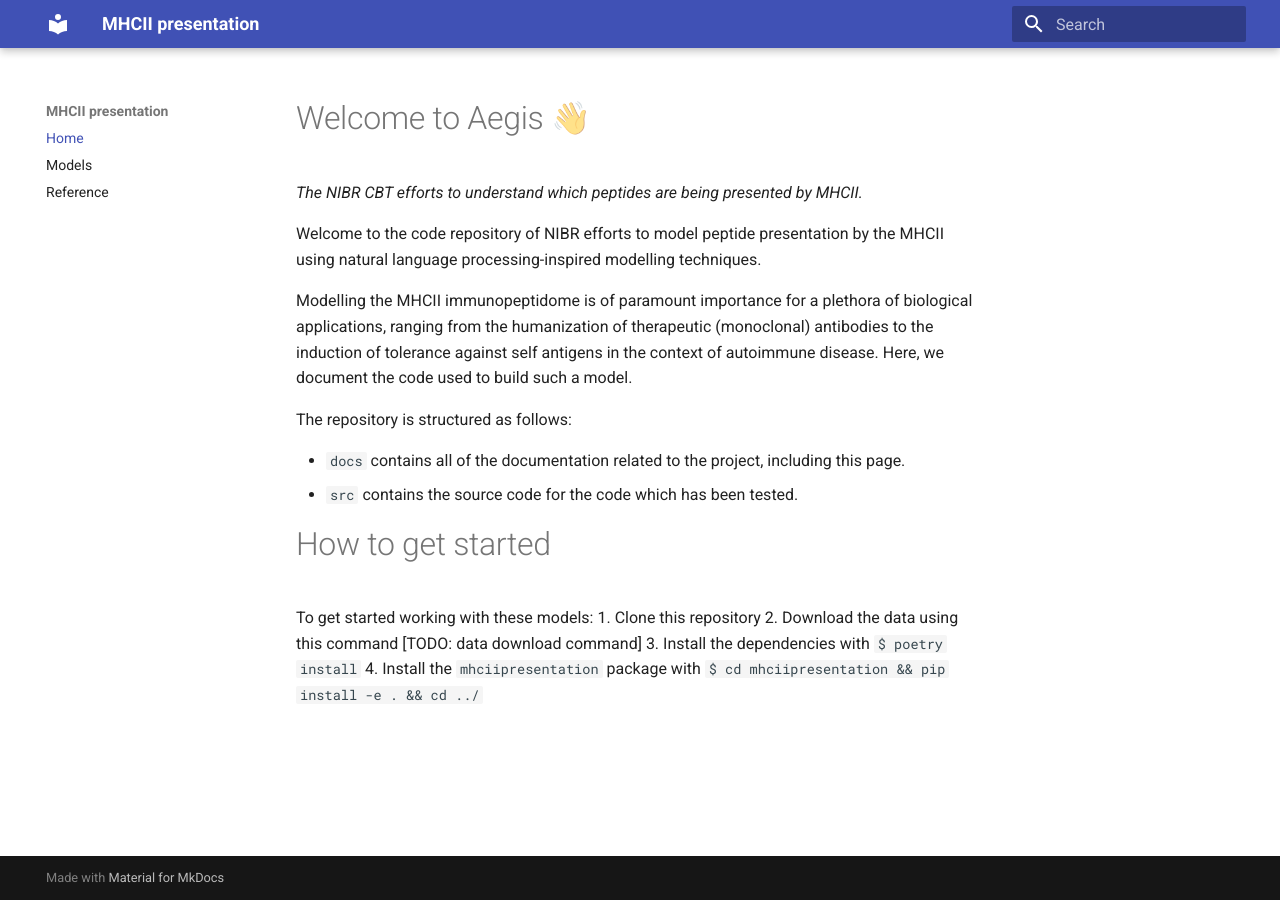
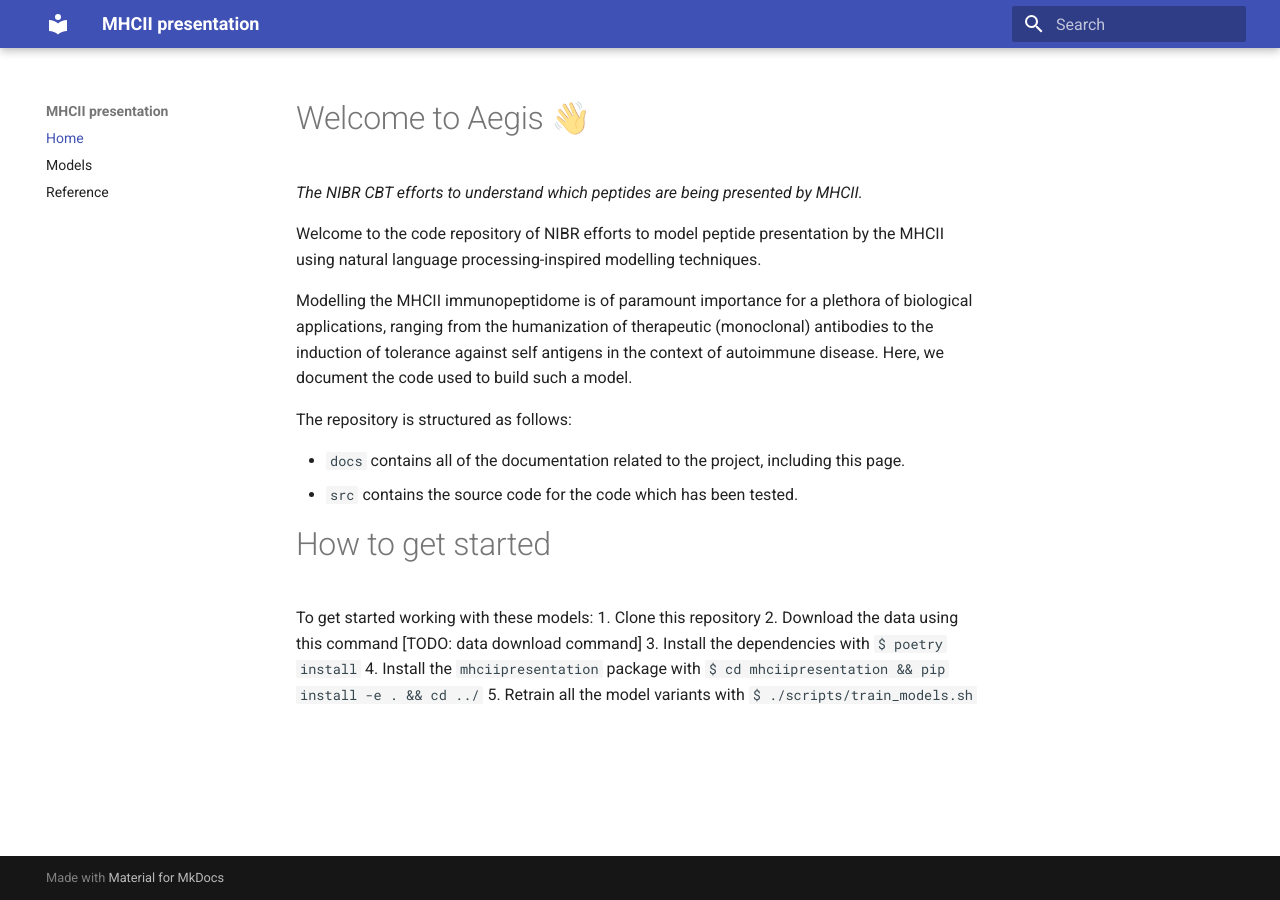
Before and after one commit to Novartis/AEGIS, an MkDocs documentation site: the page built from docs/index.md, in a window 1280 px wide. Built offline with MkDocs 1.6.1 and Material for MkDocs 9.7.7, drawn with Linux system fonts in a browser that asks for light colours.

Commit message:
add model training script

```diff
--- a/docs/index.md
+++ b/docs/index.md
@@ -22,7 +22,7 @@ To get started working with these models:
 2. Download the data using this command [TODO: data download command]
 3. Install the dependencies with `$ poetry install`
 4. Install the `mhciipresentation` package with `$ cd mhciipresentation && pip install -e . && cd ../`
-
+5. Retrain all the model variants with `$ ./scripts/train_models.sh`
 
 <!-- # Reference -->
 <!-- ::: src.mhciipresentation.lstm.make_model -->
```
Also changed, not shown: 1 other file.
